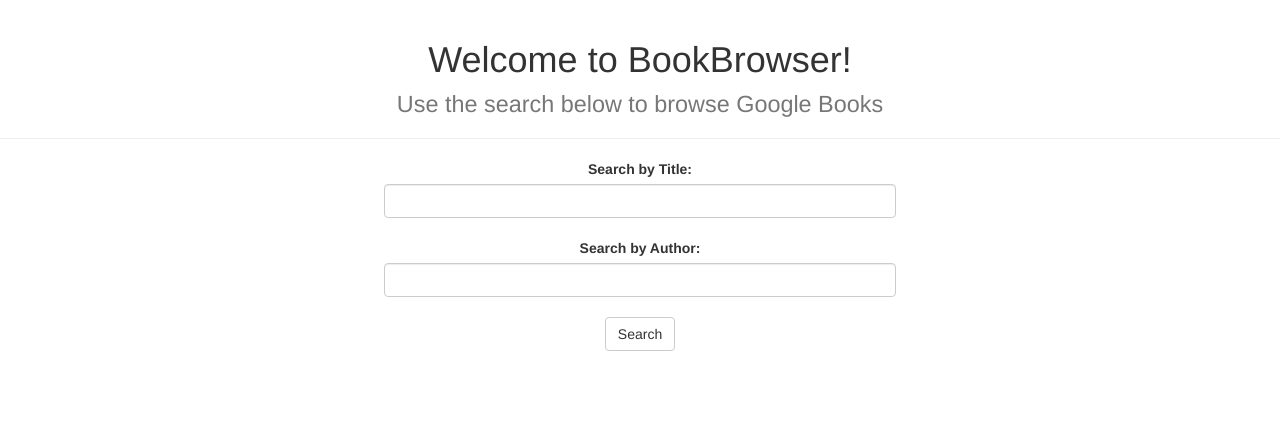
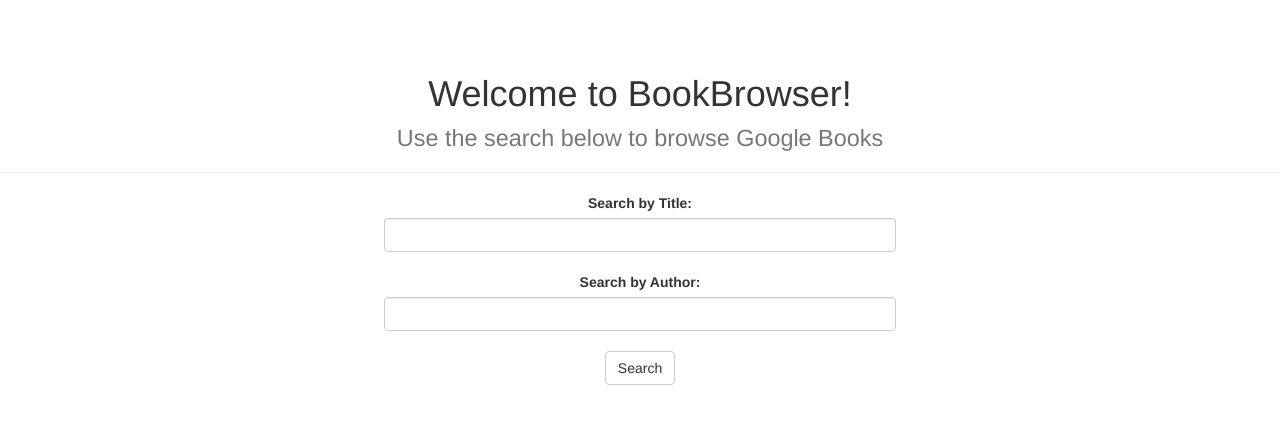
Before and after one commit to tpetersen0308/book-browser, a React (Create React App) app: page / in a window 1280 px wide. Shown: the top 424 px of the page. Built offline with nearby package versions, Linux system fonts and the light colour scheme.

Commit message:
add padding to page header

```diff
--- a/src/App.css
+++ b/src/App.css
@@ -22,6 +22,10 @@
   color: #61dafb;
 }
 
+.page-header {
+  padding: 1em;
+}
+
 @keyframes App-logo-spin {
   from {
     transform: rotate(0deg);
```
